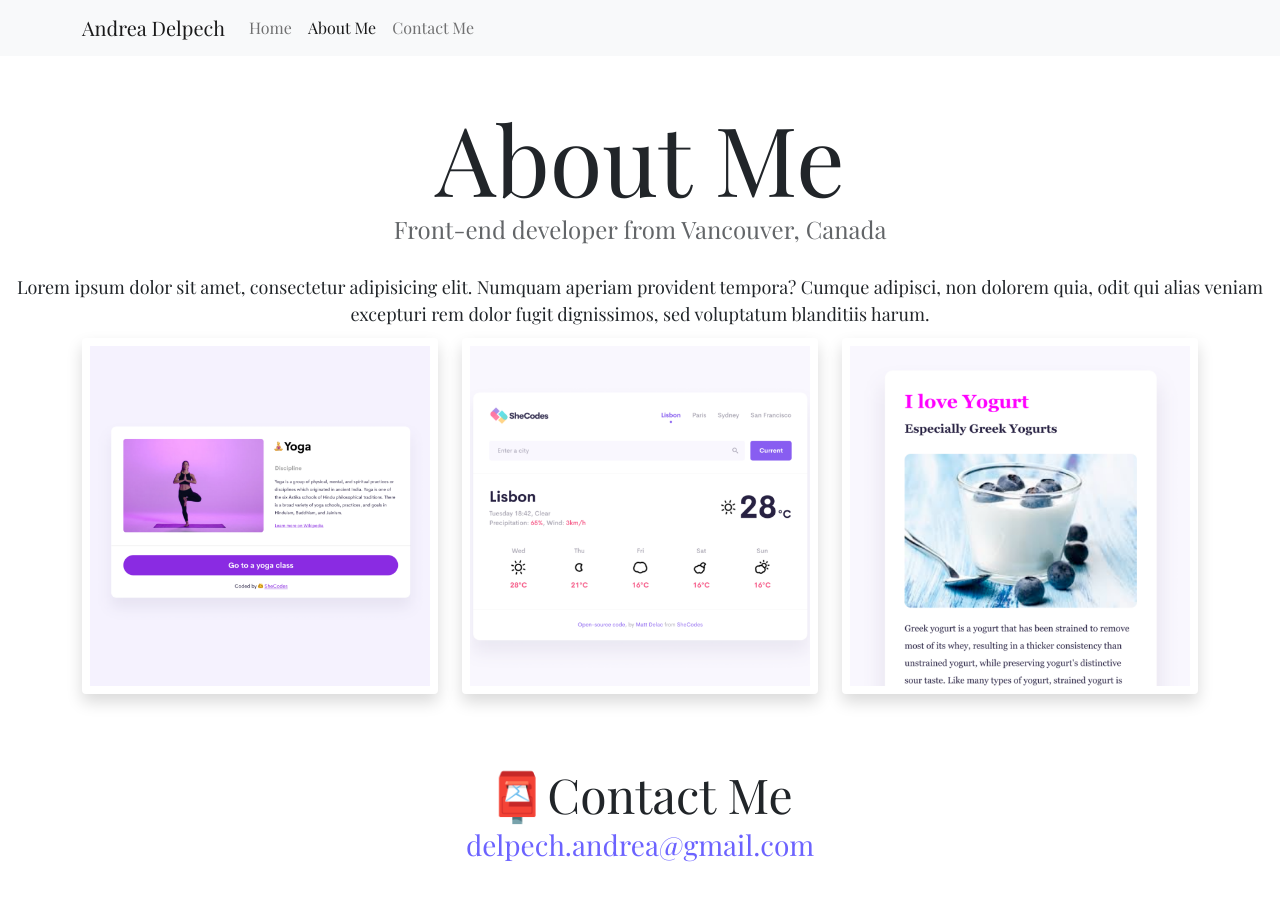
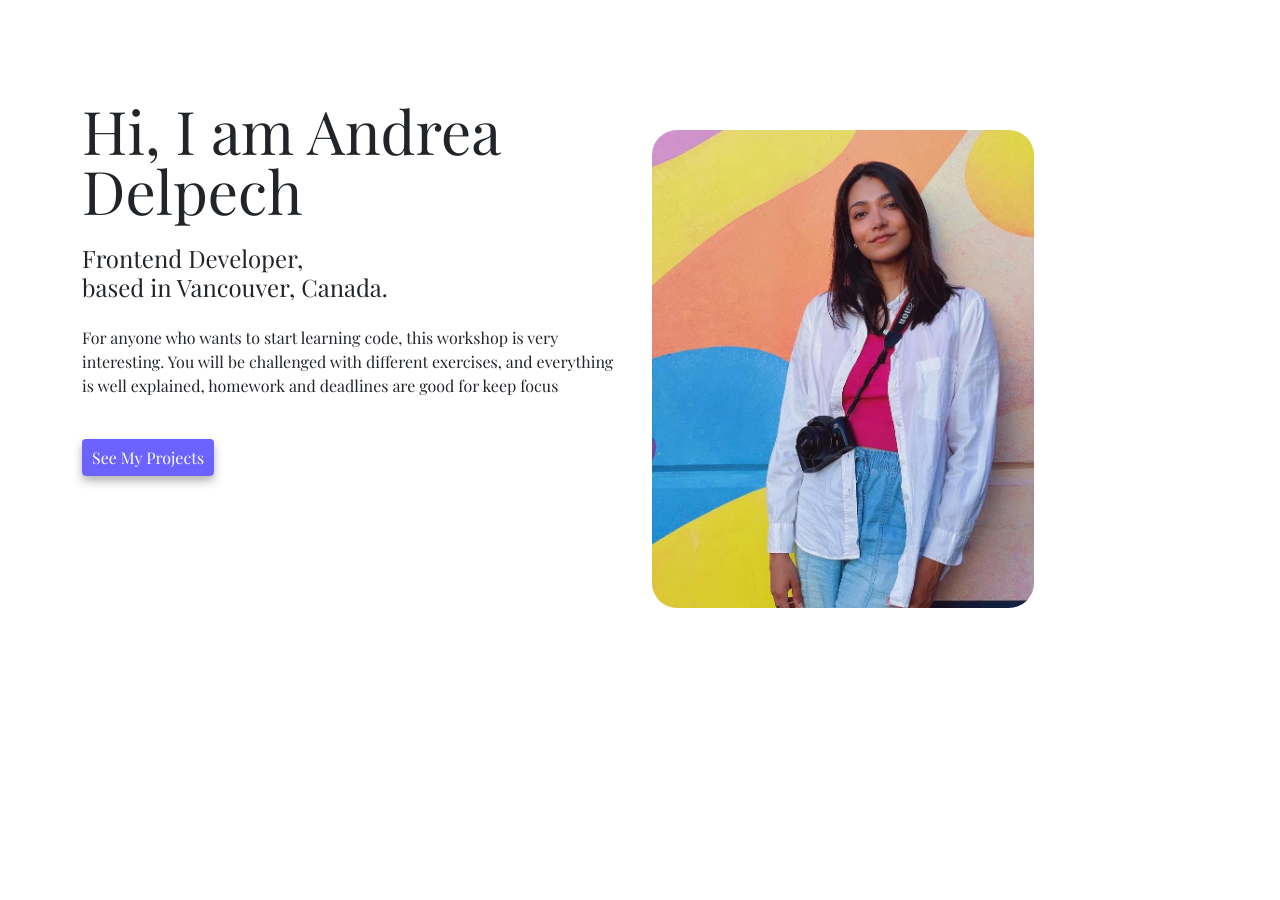
Before and after one commit to AndreaDelpech/responsive-portfolio2, a plain HTML site: page about.html in a window 1280 px wide. After the commit the page ends 800 px from the top, so only its background shows below. Drawn offline with nearby package versions, Linux system fonts and the light colour scheme; a web font is replaced by a local one.

Commit message:
about.page

```diff
--- a/about.html
+++ b/about.html
@@ -7,8 +7,8 @@
     <meta
       name="description"
       content="Andrea Delpech is a front-end developer
-    based in Vancouver, Cananda. Chech out her projects and contact her for job
-    inquiries."
+  based in Vancouver, Cananda. Chech out her projects and contact her for job
+  inquiries."
     />
     <script
       src="https://kit.fontawesome.com/4f16e8019d.js"
@@ -32,85 +32,30 @@
       crossorigin="anonymous"
     ></script>
     <link rel="stylesheet" href="style.css" />
-    <title>About Andrea Delpech</title>
+    <title>Andrea Delpech</title>
   </head>
   <body>
-    <nav class="navbar navbar-expand-lg navbar-light bg-light fixed-top">
-      <div class="container">
-        <a class="navbar-brand" href="index.html" title="Homepage"
-          >Andrea Delpech</a
-        >
-        <button
-          class="navbar-toggler"
-          type="button"
-          data-bs-toggle="collapse"
-          data-bs-target="#navbarNavAltMarkup"
-          aria-controls="navbarNavAltMarkup"
-          aria-expanded="false"
-          aria-label="Toggle navigation"
-        >
-          <span class="navbar-toggler-icon"></span>
-        </button>
-        <div class="collapse navbar-collapse" id="navbarNavAltMarkup">
-          <div class="navbar-nav">
-            <a
-              class="nav-link"
-              aria-current="page"
-              href="index.html"
-              title="Homepage"
-              >Home</a
-            >
-            <a class="nav-link active" href="about.html" title="About Andrea"
-              >About Me</a
-            >
-            <a class="nav-link" href="about.html#contact" title="Contact Andrea"
-              >Contact Me</a
-            >
+    <div class="about-section container">
+      <div class="row">
+        <div class="col-md-6">
+          <div class="about-section-content">
+            <h1 class="mb-4">Hi, I am Andrea Delpech</h1>
+            <h2 class="mb-4">
+              Frontend Developer, <br />based in Vancouver, Canada.
+            </h2>
+            <p class="mb-5">
+              For anyone who wants to start learning code, this workshop is very
+              interesting. You will be challenged with different exercises, and
+              everything is well explained, homework and deadlines are good for
+              keep focus
+            </p>
+            <a href="" class="about-link">See my projects</a>
           </div>
         </div>
-      </div>
-    </nav>
-
-    <h1 class="text-center">About Me</h1>
-    <h3 class="text-center">Front-end developer from Vancouver, Canada</h3>
-    <div class="about-paragraphs text-center">
-      <p>
-        Lorem ipsum dolor sit amet, consectetur adipisicing elit. Numquam
-        aperiam provident tempora? Cumque adipisci, non dolorem quia, odit qui
-        alias veniam excepturi rem dolor fugit dignissimos, sed voluptatum
-        blanditiis harum.
-      </p>
-      <div class="container">
-        <div class="row">
-          <div class="col-sm-4">
-            <img
-              src="images/yoga.png"
-              class="img-fluid p-2 mb-4 shadow rounded"
-              alt="Yoga Project"
-            />
-          </div>
-          <div class="col-sm-4">
-            <img
-              src="images/weather.png"
-              class="img-fluid p-2 mb-4 shadow rounded"
-              alt="Weather Project"
-            />
-          </div>
-          <div class="col-sm-4">
-            <img
-              src="images/yogurt.png"
-              class="img-fluid p-2 mb-4 shadow rounded"
-              alt="Yogurt Project"
-            />
-          </div>
+        <div class="col-lg-6">
+          <img src="images/AndreaDelpech.jpg" alt="" class="img-fluid" />
         </div>
       </div>
     </div>
-    <div id="contact" class="mt-5">
-      <h2 class="text-center">📮Contact Me</h2>
-      <a href="mailto:delpech.andrea@gmail.com" class="email-link">
-        delpech.andrea@gmail.com
-      </a>
-    </div>
   </body>
 </html>
--- a/style.css
+++ b/style.css
@@ -33,6 +33,37 @@ p {
   line-height: 1.5;
   font-family: "Playfair Display", serif;
   font-weight: normal;
+}
+
+.about-section h1 {
+  font-size: 60px;
+  line-height: 60px;
+}
+.about-section h2 {
+  font-size: 24px;
+  text-align: left;
+}
+.about-section p {
+  font-size: 16px;
+  text-align: left;
+}
+.img-fluid {
+  max-width: 70%;
+  border-radius: 25px;
+  margin-top: 30px;
+}
+.about-link {
+  border-radius: 4px;
+  margin-top: 1px;
+  padding: 8px 10px;
+  text-decoration: none;
+  text-transform: capitalize;
+  background: var(--primary-color);
+  box-shadow: var(--box-shadow);
+  color: white;
+}
+.about-link:hover {
+  color: white;
 }
 
 .navigation-links {
```
Also changed, not shown: index.html (+4 -2 lines), images/AndreaDelpech.jpg (added).
